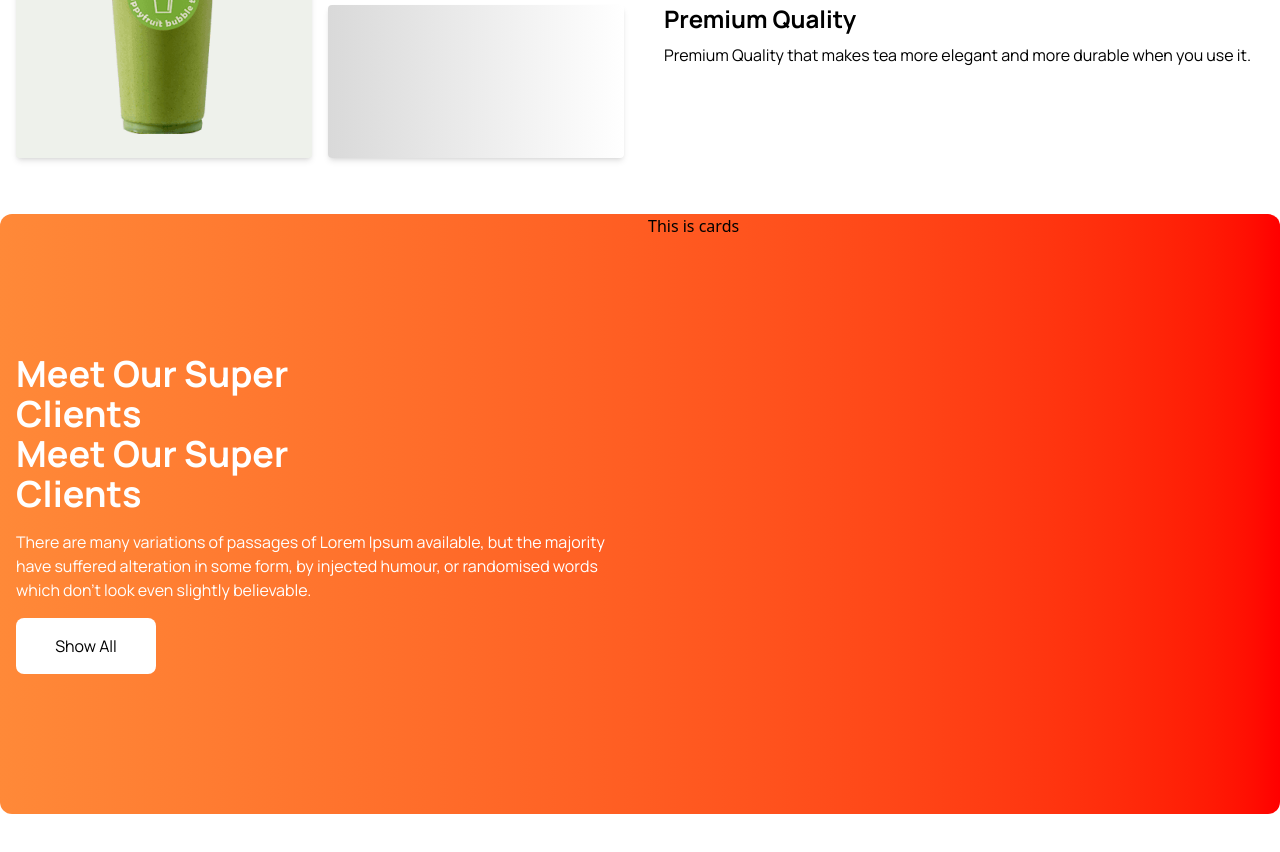
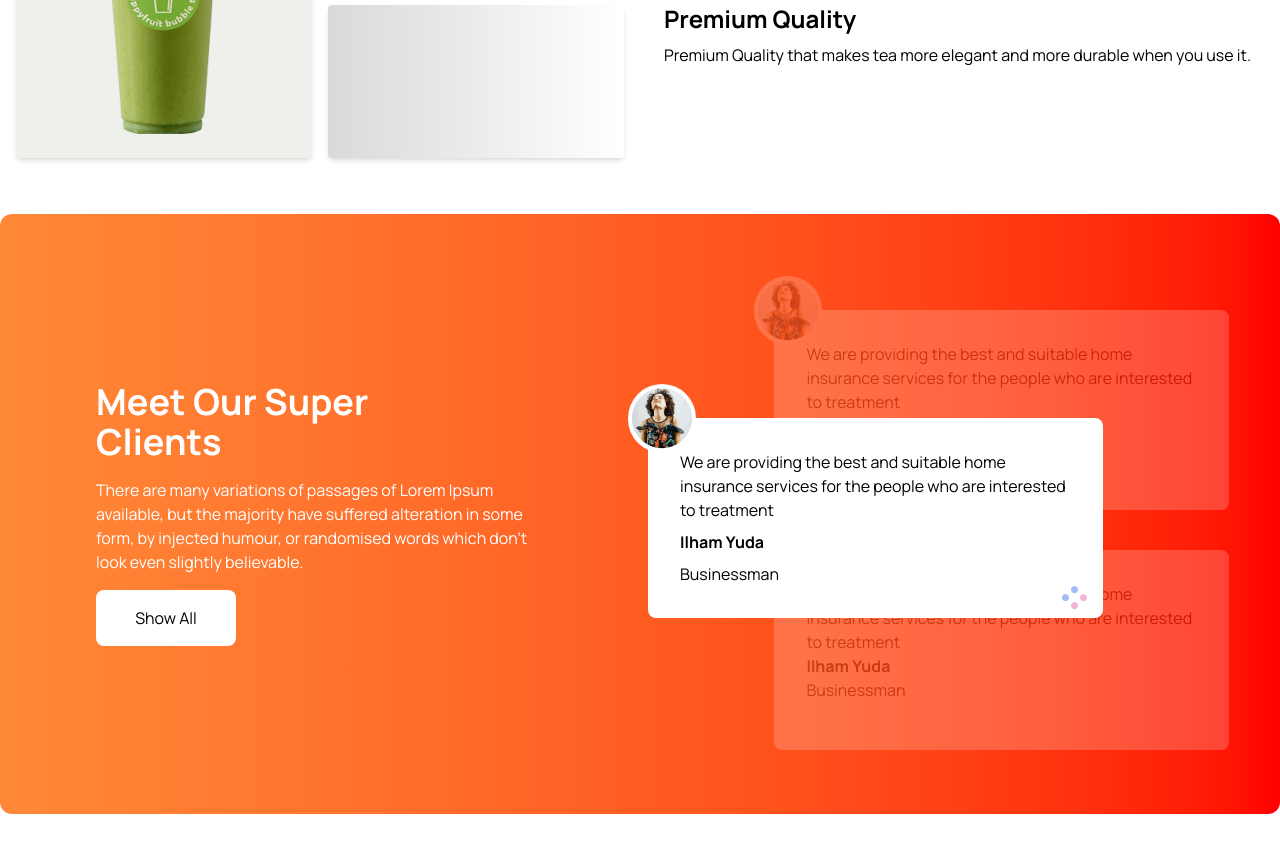
Before and after one commit to chanda-27/tea-house-website, a plain HTML site: page index.html in a window 1280 px wide. Shown: the part 1617-2469 px from the top of the page. Drawn offline with nearby package versions, Linux system fonts and the light colour scheme.

Commit message:
added some tailwind relative and absolute design

```diff
--- a/index.html
+++ b/index.html
@@ -141,15 +141,38 @@
        <section class="container mx-auto">
         <div class="client-parent rounded-xl h-[600px] bg-gradient-to-r from-[#ff8938] to-[#ff0000] flex gap-4 my-10">
           <div class="client-text manrope-font w-1/2 flex  justify-center items-center">
-            <div class="p-4">
-              <h1 class="text-4xl font-bold text-white">Meet Our Super <br> Clients</h1>
-              <h1 class="text-4xl font-bold text-white">Meet Our Super <br> Clients</h1>
-              <p class="text-white my-4">There are many variations of passages of Lorem Ipsum available, but the majority have suffered alteration in some form, by injected humour, or randomised words which don't look even slightly believable. </p>
+            <div class="">
+              <h1 class="text-4xl font-bold text-white mx-auto">Meet Our Super <br> Clients</h1>
+              <p class="text-white my-4 w-[440px]">There are many variations of passages of Lorem Ipsum available, but the majority have suffered alteration in some form, by injected humour, or randomised words which don't look even slightly believable. </p>
               <button class="w-[140px] h-[56px] bg-white text-[#ff8938 rounded-lg">Show All</button>
             </div>
           </div>
-          <div class="client-cards w-1/2">
-            <h1>This is cards</h1>
+          <div class="client-cards manrope-font w-1/2 relative">
+            <div class="first-shadow-card h-[200px] w-[72%] boder-2 border-red-500 bg-white p-8 rounded-lg absolute top-[34%] z-10">
+              <p>We are providing the best and suitable home insurance services for the people who are interested to treatment</p>
+              <h2 class="font-bold my-2">Ilham Yuda</h2>
+              <p>Businessman</p>
+              <div class="cercel-img absolute -top-[34px] -left-[20px]  rounded-full p-1 bg-white">
+                <img src="./images/client.png" alt="">
+              </div>
+              <img src="./images/circles.png" class="absolute right-4 " alt="">
+            </div>
+            <div class="seceond-shadow-card h-[200px] w-[72%] boder-2 border-red-500 bg-white p-8 rounded-lg absolute top-[16%] left-[20%] opacity-20">
+              <p>We are providing the best and suitable home insurance services for the people who are interested to treatment</p>
+              <h2 class="font-bold">Ilham Yuda</h2>
+              <p>Businessman</p>
+              <div class="cercel-img absolute -top-[34px] -left-[20px]  rounded-full p-1 bg-white">
+                <img src="./images/client.png" alt="">
+              </div>
+            </div>
+            <div class="third-shadow-card h-[200px] w-[72%] boder-2 border-red-500 bg-white p-8 rounded-lg absolute top-[56%] left-[20%] opacity-20">
+              <p>We are providing the best and suitable home insurance services for the people who are interested to treatment</p>
+              <h2 class="font-bold">Ilham Yuda</h2>
+              <p>Businessman</p>
+              <div class="cercel-img absolute -top-[34px] -left-[20px]  rounded-full p-1 bg-white">
+                <img src="./images/client.png" alt="">
+              </div>
+            </div>
           </div>
         </div>
        </section>
```
